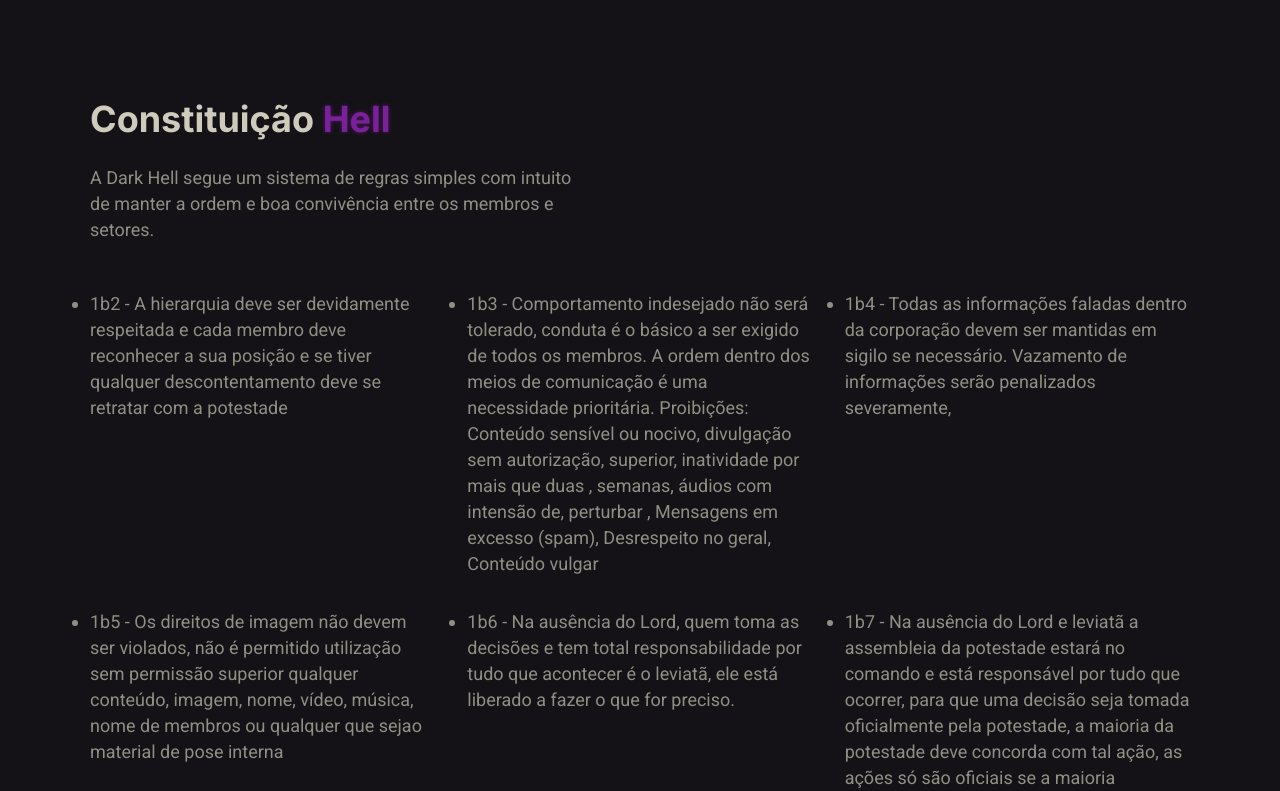
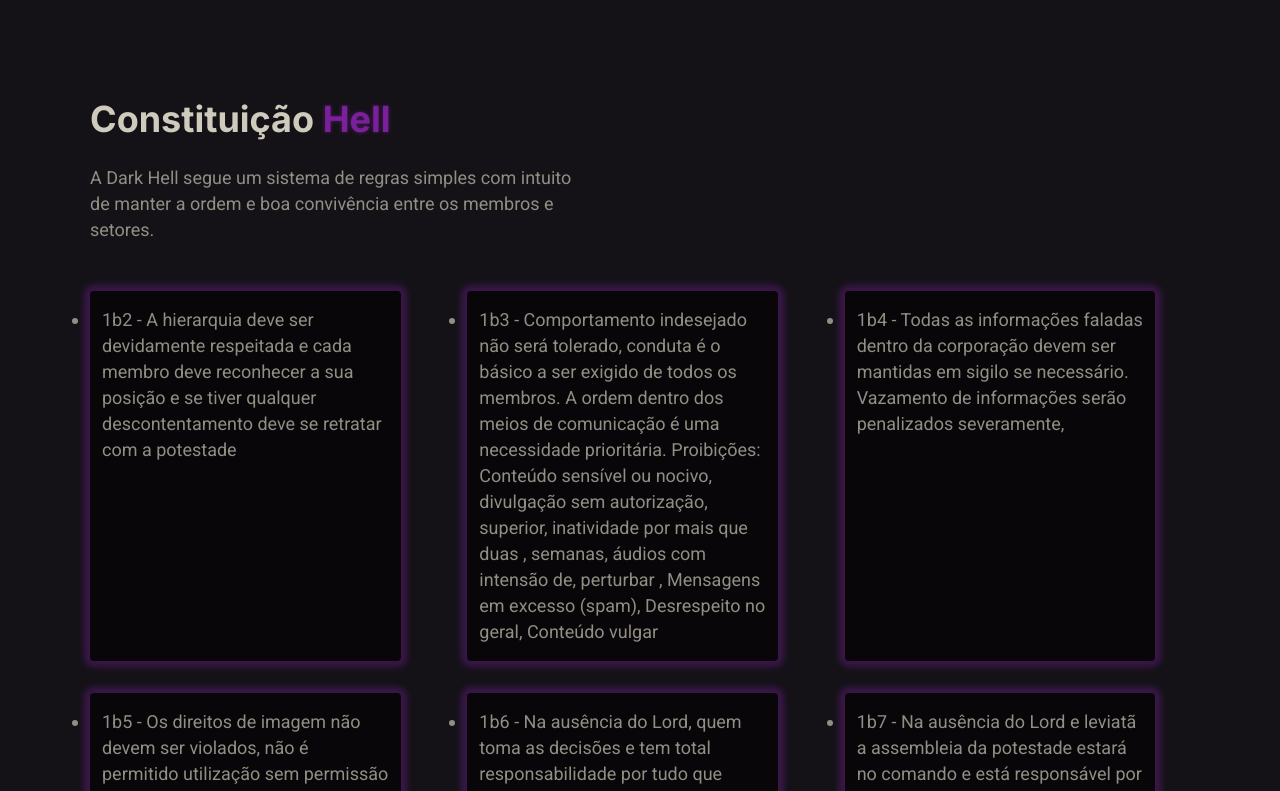
Before and after one commit to tsuyusk/darkhell-site, a Next.js app: page / in a window 1280 px wide. Shown: the part 2832-3623 px from the top of the page. Built offline with nearby package versions, Linux system fonts and the light colour scheme.

Commit message:
Black Box in Rules

```diff
--- a/src/styles/pages/index.ts
+++ b/src/styles/pages/index.ts
@@ -481,6 +481,13 @@ export const TextLiListSection = styled.article`
 
         > li {
           ${sectionText};
+
+          padding: 16px 12px;
+          background: ${props => props.theme.dark_bg};
+          border-radius: 4px;
+          width: 90%;
+
+          box-shadow: 0px 0px 6px 6px rgba(122, 32, 154, 0.38);
         }
       }
     }
```
